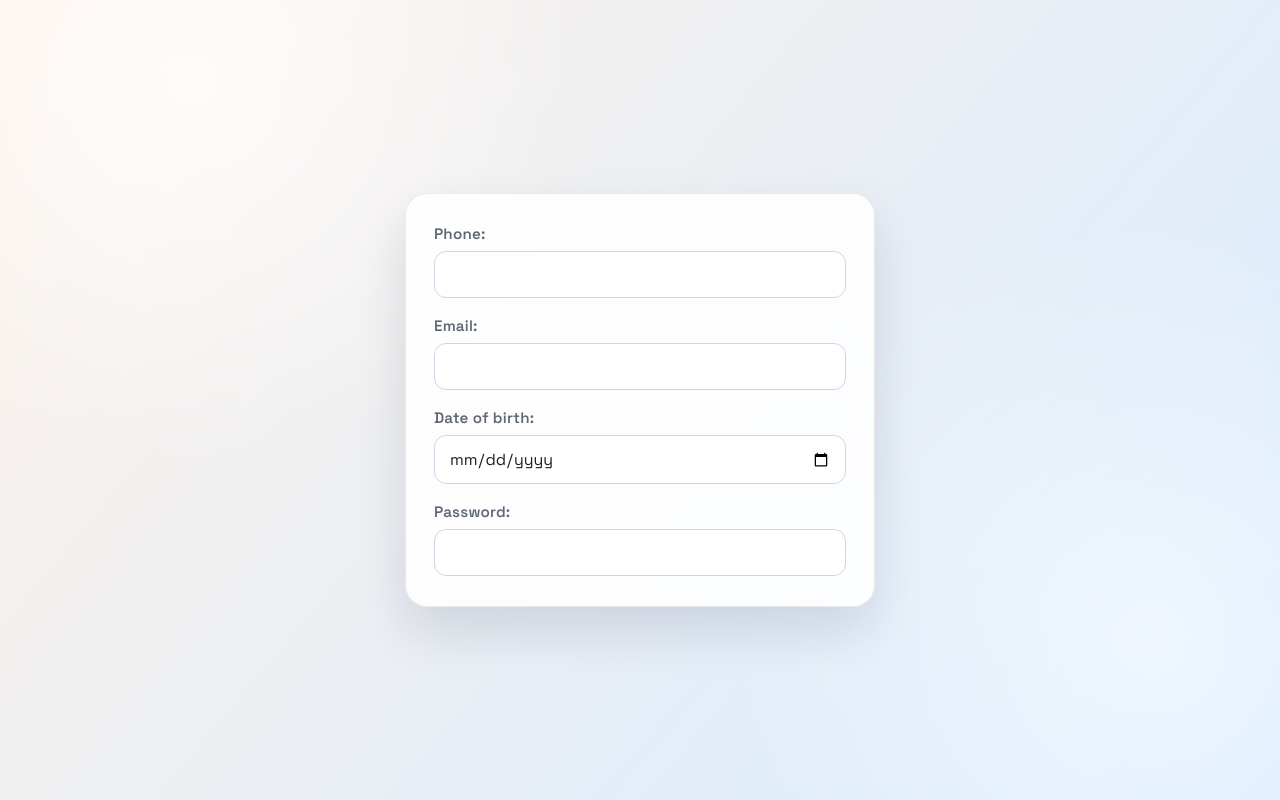
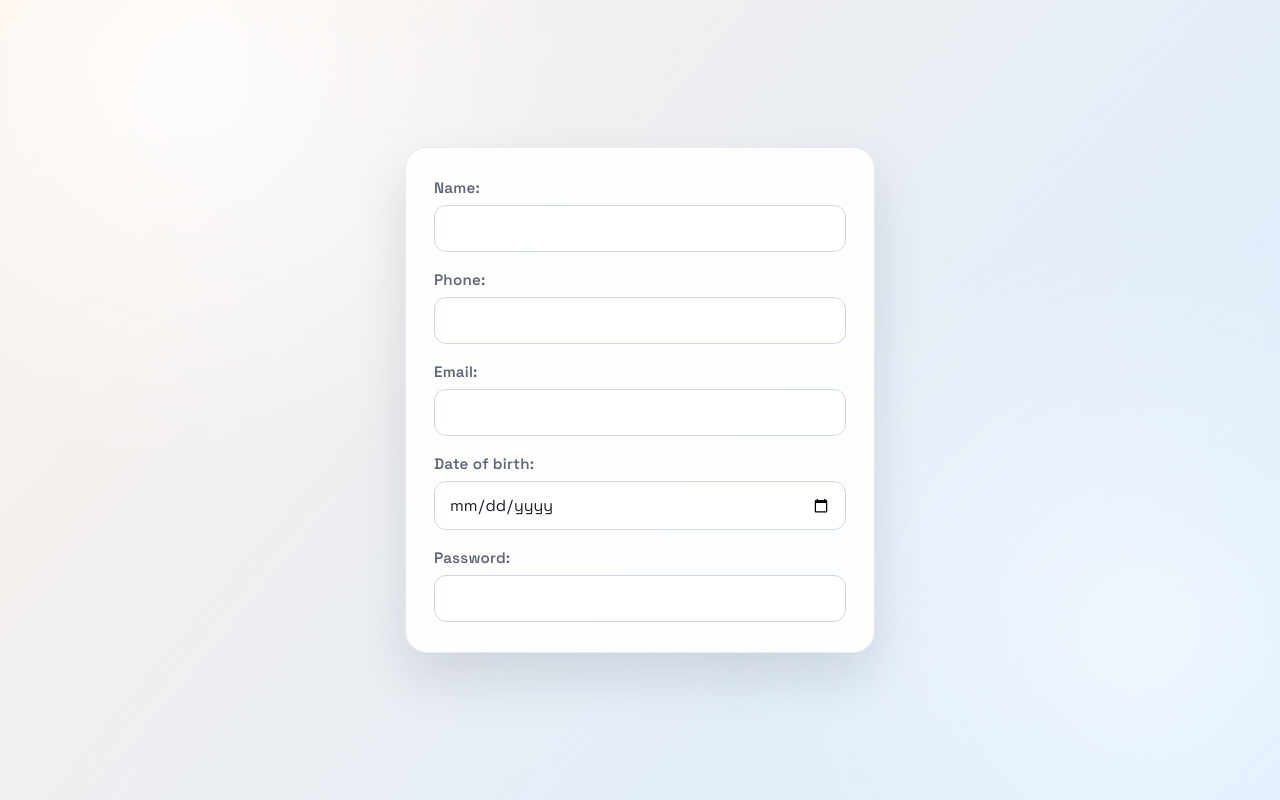
Before and after one commit to Manmadeeers/CI-CD, a plain HTML site: page index.html in a window 1280 px wide. Drawn offline with Linux system fonts and the light colour scheme.

Commit message:
form fields fix

```diff
--- a/index.html
+++ b/index.html
@@ -8,7 +8,10 @@
 </head>
 <body>
     <form>
-
+        <div class="form-group">
+            <label>Name: </label>
+            <input type="text">
+        </div>
         <div class="form-group">
             <label>Phone: </label>
             <input type="tel">
```
